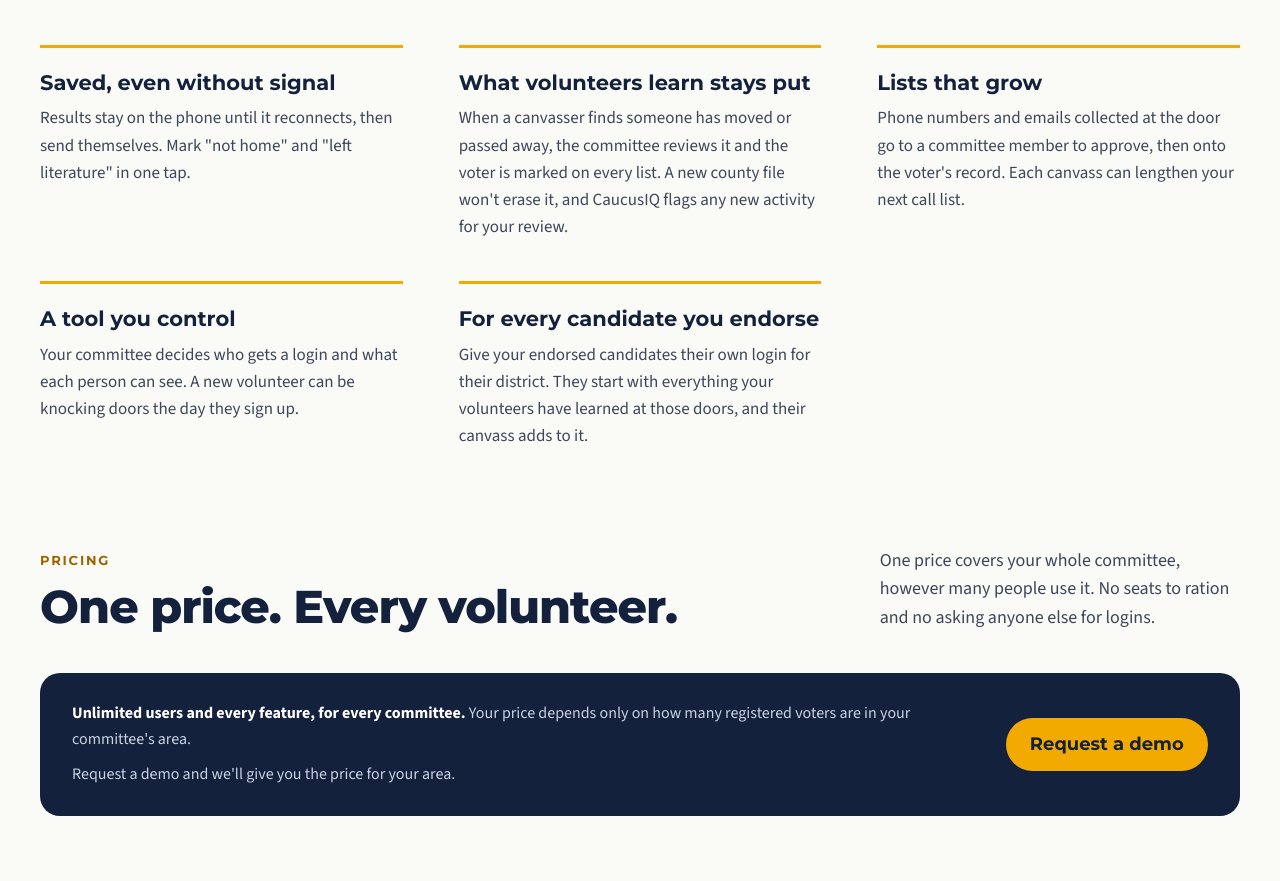
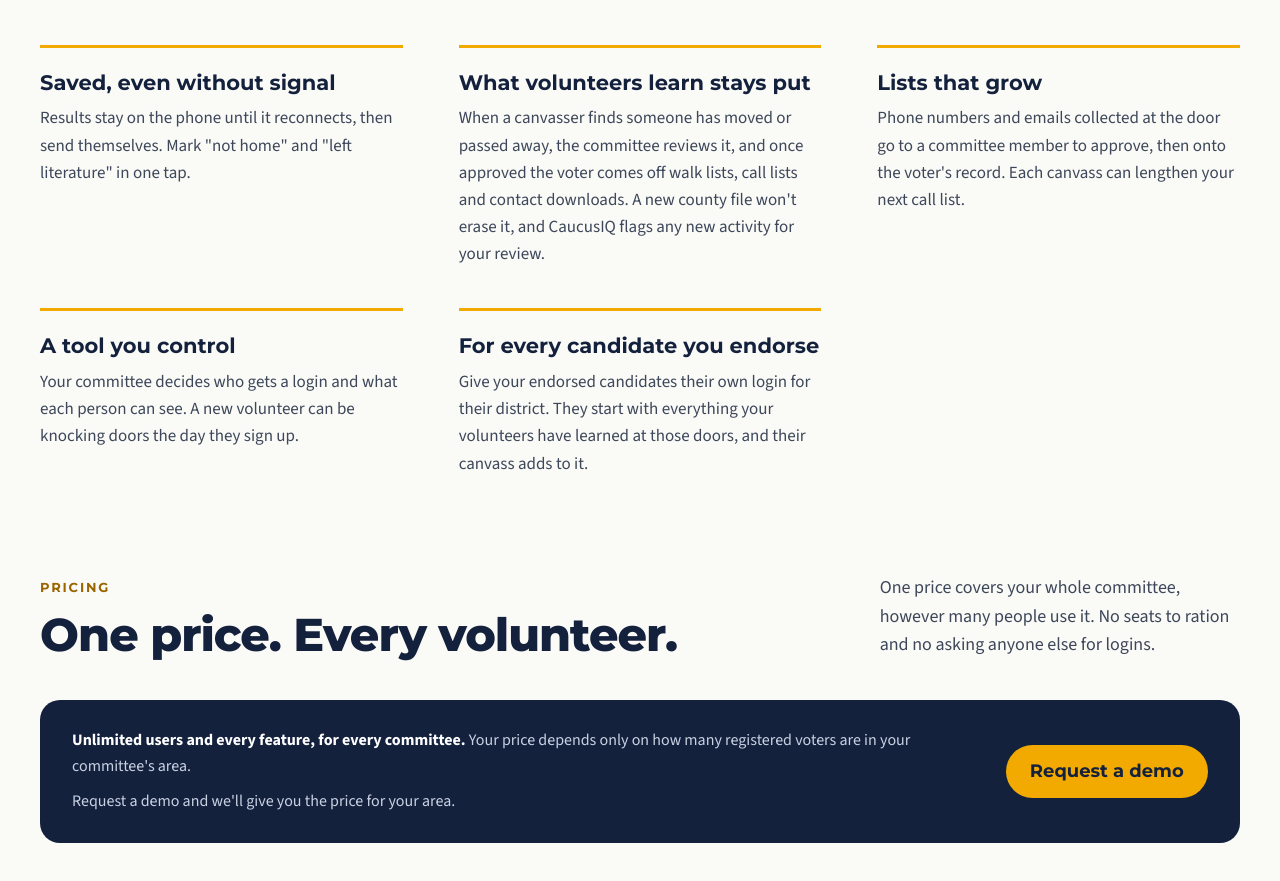
Before and after one commit to MdevitSEC/caucusiq-website, a plain HTML site: page index.html in a window 1280 px wide. Shown: the part 2022-2903 px from the top of the page. Drawn offline with Linux system fonts and the light colour scheme.

Commit message:
Why CaucusIQ: approved moved and deceased voters come off lists
Co-Authored-By: Claude Opus 5.5 <noreply@anthropic.com>

```diff
--- a/index.html
+++ b/index.html
@@ -137,7 +137,7 @@
 <p style="margin: 0 0 48px; font-size: 18px; color: #3D4759; max-width: 680px">County files often lag behind real life, and most have few phone numbers. CaucusIQ keeps what your volunteers learn at the door.</p>
 <div style="display: grid; grid-template-columns: repeat(auto-fit, minmax(300px, 1fr)); gap: 40px 56px">
 <div style="border-top: 3px solid #F2A900; padding-top: 18px"><h3 style="margin: 0 0 6px; font-family: Montserrat, sans-serif; font-weight: 700; font-size: 21px">Saved, even without signal</h3><p style="margin: 0; font-size: 17px; color: #3D4759">Results stay on the phone until it reconnects, then send themselves. Mark "not home" and "left literature" in one tap.</p></div>
-<div style="border-top: 3px solid #F2A900; padding-top: 18px"><h3 style="margin: 0 0 6px; font-family: Montserrat, sans-serif; font-weight: 700; font-size: 21px">What volunteers learn stays put</h3><p style="margin: 0; font-size: 17px; color: #3D4759">When a canvasser finds someone has moved or passed away, the committee reviews it and the voter is marked on every list. A new county file won't erase it, and CaucusIQ flags any new activity for your review.</p></div>
+<div style="border-top: 3px solid #F2A900; padding-top: 18px"><h3 style="margin: 0 0 6px; font-family: Montserrat, sans-serif; font-weight: 700; font-size: 21px">What volunteers learn stays put</h3><p style="margin: 0; font-size: 17px; color: #3D4759">When a canvasser finds someone has moved or passed away, the committee reviews it, and once approved the voter comes off walk lists, call lists and contact downloads. A new county file won't erase it, and CaucusIQ flags any new activity for your review.</p></div>
 <div style="border-top: 3px solid #F2A900; padding-top: 18px"><h3 style="margin: 0 0 6px; font-family: Montserrat, sans-serif; font-weight: 700; font-size: 21px">Lists that grow</h3><p style="margin: 0; font-size: 17px; color: #3D4759">Phone numbers and emails collected at the door go to a committee member to approve, then onto the voter's record. Each canvass can lengthen your next call list.</p></div>
 <div style="border-top: 3px solid #F2A900; padding-top: 18px"><h3 style="margin: 0 0 6px; font-family: Montserrat, sans-serif; font-weight: 700; font-size: 21px">A tool you control</h3><p style="margin: 0; font-size: 17px; color: #3D4759">Your committee decides who gets a login and what each person can see. A new volunteer can be knocking doors the day they sign up.</p></div>
 <div style="border-top: 3px solid #F2A900; padding-top: 18px"><h3 style="margin: 0 0 6px; font-family: Montserrat, sans-serif; font-weight: 700; font-size: 21px">For every candidate you endorse</h3><p style="margin: 0; font-size: 17px; color: #3D4759">Give your endorsed candidates their own login for their district. They start with everything your volunteers have learned at those doors, and their canvass adds to it.</p></div>
```
